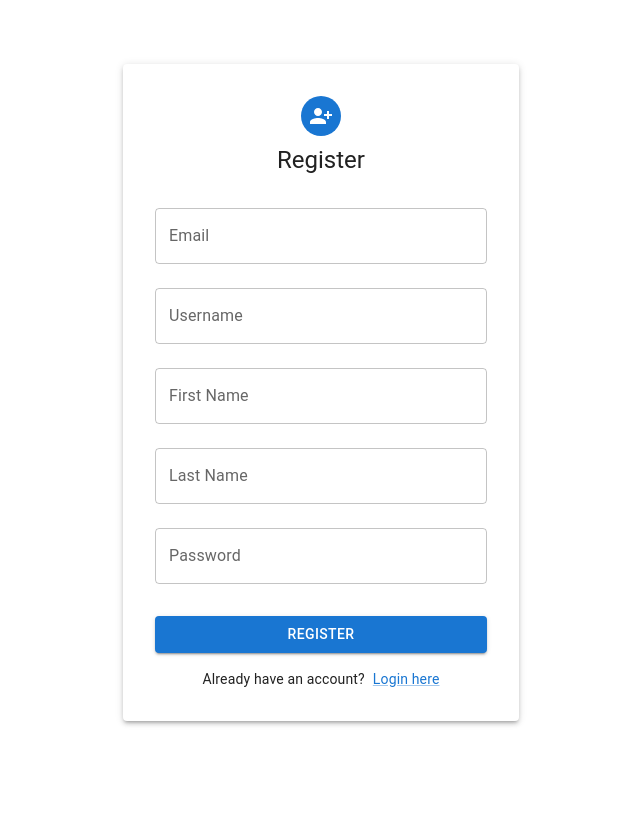
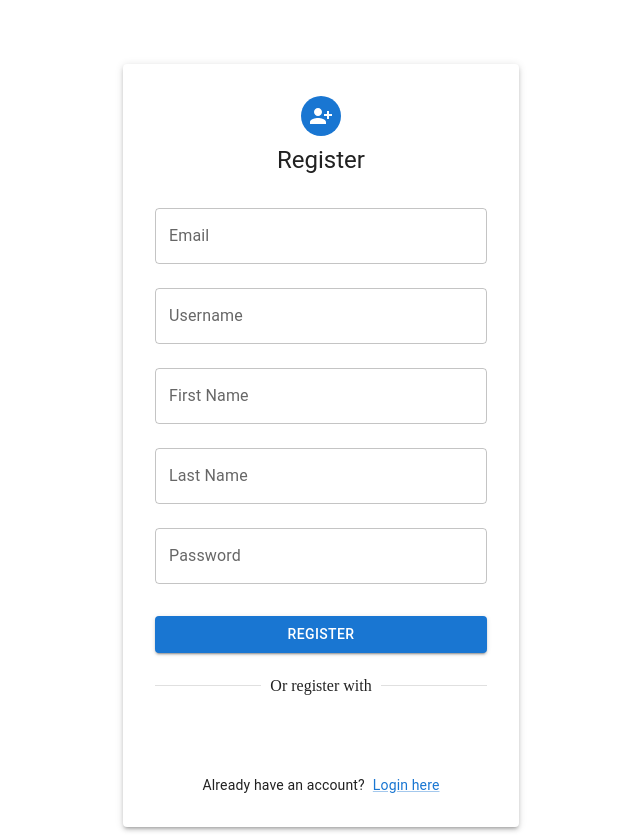
Before and after one commit to SharonBron/TASTIFY-WEB, a React (Create React App) app in the folder client/: page /register in a window 1280 px wide. Shown: the whole page, without its empty margins (319-959 px from the left). Before the commit the page ends 800 px from the top, so only its background shows below. Built offline with nearby package versions, Linux system fonts and the light colour scheme; no server answers.

Commit message:
google auth

```diff
--- a/client/package.json
+++ b/client/package.json
@@ -8,6 +8,7 @@
     "@hookform/resolvers": "^4.1.3",
     "@mui/icons-material": "^6.4.8",
     "@mui/material": "^6.4.8",
+    "@react-oauth/google": "^0.12.1",
     "@testing-library/dom": "^10.4.0",
     "@testing-library/jest-dom": "^6.6.3",
     "@testing-library/react": "^16.2.0",
--- a/client/src/index.tsx
+++ b/client/src/index.tsx
@@ -3,15 +3,18 @@ import ReactDOM from 'react-dom/client';
 import App from './App';
 import { BrowserRouter } from 'react-router-dom';
 import { PostsProvider } from './context/PostsContext';
+import { GoogleOAuthProvider } from '@react-oauth/google';
 
 const root = ReactDOM.createRoot(document.getElementById('root')!);
 
 root.render(
   <React.StrictMode>
-    <BrowserRouter>
-      <PostsProvider>
-        <App />
-      </PostsProvider>
-    </BrowserRouter>
+    <GoogleOAuthProvider clientId={process.env.REACT_APP_GOOGLE_CLIENT_ID!}>
+      <BrowserRouter>
+        <PostsProvider>
+          <App />
+        </PostsProvider>
+      </BrowserRouter>
+    </GoogleOAuthProvider>
   </React.StrictMode>
 );
--- a/client/src/pages/Auth/Login.tsx
+++ b/client/src/pages/Auth/Login.tsx
@@ -7,7 +7,8 @@ import {
   Box,
   Avatar,
   Paper,
-  Link
+  Link,
+  Divider
 } from '@mui/material';
 import LockOutlinedIcon from '@mui/icons-material/LockOutlined';
 import { useForm } from 'react-hook-form';
@@ -15,16 +16,17 @@ import { yupResolver } from '@hookform/resolvers/yup';
 import * as yup from 'yup';
 import { Link as RouterLink, useNavigate } from 'react-router-dom';
 import axios from 'axios';
+import { GoogleLogin } from '@react-oauth/google';
+
+const schema = yup.object().shape({
+  email: yup.string().email('Invalid email').required('Email is required'),
+  password: yup.string().min(6, 'Password must be at least 6 characters').required('Password is required'),
+});
 
 type FormValues = {
   email: string;
   password: string;
 };
-
-const schema = yup.object().shape({
-  email: yup.string().email('Invalid email').required('Email is required'),
-  password: yup.string().min(6, 'Password must be at least 6 characters').required('Password is required'),
-});
 
 const Login: React.FC = () => {
   const navigate = useNavigate();
@@ -41,13 +43,29 @@ const Login: React.FC = () => {
     try {
       const response = await axios.post(`${process.env.REACT_APP_API_URL}/auth/login`, data);
       const { accessToken, refreshToken, user } = response.data;
-      localStorage.setItem('accessToken', response.data.accessToken);
-      localStorage.setItem('refreshToken', response.data.refreshToken);
+      localStorage.setItem('accessToken', accessToken);
+      localStorage.setItem('refreshToken', refreshToken);
       localStorage.setItem('userId', user._id);
-      navigate('/home', { replace: true }); // ניווט עם חסימה של "אחורה"
+      navigate('/home', { replace: true });
     } catch (error: any) {
       console.error('Login error:', error);
       alert(error.response?.data?.message || 'Login failed.');
+    }
+  };
+
+  const handleGoogleLogin = async (credentialResponse: any) => {
+    try {
+      const response = await axios.post(`${process.env.REACT_APP_API_URL}/auth/google`, {
+        idToken: credentialResponse.credential,
+      });
+      const { accessToken, refreshToken, user } = response.data;
+      localStorage.setItem('accessToken', accessToken);
+      localStorage.setItem('refreshToken', refreshToken);
+      localStorage.setItem('userId', user._id);
+      navigate('/home', { replace: true });
+    } catch (error: any) {
+      console.error('Google login error:', error);
+      alert('Google login failed');
     }
   };
 
@@ -63,6 +81,14 @@ const Login: React.FC = () => {
           <TextField fullWidth label="Email" margin="normal" {...register('email')} error={!!errors.email} helperText={errors.email?.message} />
           <TextField fullWidth label="Password" type="password" margin="normal" {...register('password')} error={!!errors.password} helperText={errors.password?.message} />
           <Button type="submit" fullWidth variant="contained" sx={{ mt: 3 }}>Login</Button>
+        </Box>
+
+        <Divider sx={{ my: 2 }}>OR</Divider>
+        <GoogleLogin
+          onSuccess={handleGoogleLogin}
+          onError={() => console.log('Google login failed')}
+          useOneTap
+        />
 
         <Box textAlign="center" mt={2}>
           <Typography variant="body2">
@@ -72,7 +98,6 @@ const Login: React.FC = () => {
             </Link>
           </Typography>
         </Box>
-        </Box>
       </Paper>
     </Container>
   );
--- a/client/src/pages/Auth/Register.tsx
+++ b/client/src/pages/Auth/Register.tsx
@@ -7,7 +7,8 @@ import {
   Box,
   Avatar,
   Paper,
-  Link
+  Link,
+  Divider
 } from '@mui/material';
 import PersonAddAlt1Icon from '@mui/icons-material/PersonAddAlt1';
 import { useForm } from 'react-hook-form';
@@ -15,6 +16,7 @@ import { yupResolver } from '@hookform/resolvers/yup';
 import * as yup from 'yup';
 import { Link as RouterLink, useNavigate } from 'react-router-dom';
 import axios from 'axios';
+import { GoogleLogin, GoogleOAuthProvider } from '@react-oauth/google';
 
 type FormValues = {
   email: string;
@@ -47,13 +49,30 @@ const Register: React.FC = () => {
     try {
       const response = await axios.post(`${process.env.REACT_APP_API_URL}/auth/register`, data);
       const { accessToken, refreshToken, user } = response.data;
-      localStorage.setItem('accessToken', response.data.accessToken);
-      localStorage.setItem('refreshToken', response.data.refreshToken);
+      localStorage.setItem('accessToken', accessToken);
+      localStorage.setItem('refreshToken', refreshToken);
       localStorage.setItem('userId', user._id);
-      navigate('/home', { replace: true }); // ניווט עם חסימה של "אחורה"
+      navigate('/home', { replace: true });
     } catch (error: any) {
       console.error('Registration error:', error);
       alert(error.response?.data?.msg || 'Registration failed.');
+    }
+  };
+
+  const handleGoogleLogin = async (credentialResponse: any) => {
+    try {
+      const res = await axios.post(`${process.env.REACT_APP_API_URL}/auth/google`, {
+        idToken: credentialResponse.credential,
+      });
+
+      const { accessToken, refreshToken, user } = res.data;
+      localStorage.setItem('accessToken', accessToken);
+      localStorage.setItem('refreshToken', refreshToken);
+      localStorage.setItem('userId', user._id);
+      navigate('/home', { replace: true });
+    } catch (error) {
+      console.error('❌ Google login failed:', error);
+      alert('Google login failed');
     }
   };
 
@@ -72,6 +91,14 @@ const Register: React.FC = () => {
           <TextField fullWidth label="Last Name" margin="normal" {...register('lastName')} error={!!errors.lastName} helperText={errors.lastName?.message} />
           <TextField fullWidth label="Password" type="password" margin="normal" {...register('password')} error={!!errors.password} helperText={errors.password?.message} />
           <Button type="submit" fullWidth variant="contained" sx={{ mt: 3 }}>Register</Button>
+        </Box>
+
+        <Divider sx={{ my: 3 }}>Or register with</Divider>
+
+        <GoogleLogin
+          onSuccess={handleGoogleLogin}
+          onError={() => alert('Google login failed')}
+        />
 
         <Box textAlign="center" mt={2}>
           <Typography variant="body2">
@@ -81,7 +108,6 @@ const Register: React.FC = () => {
             </Link>
           </Typography>
         </Box>
-        </Box>
       </Paper>
     </Container>
   );
```
Also changed, not shown: 2 other files (tests, documents, lock files or other folders). Lines whose indentation alone changed are shown as unchanged.
